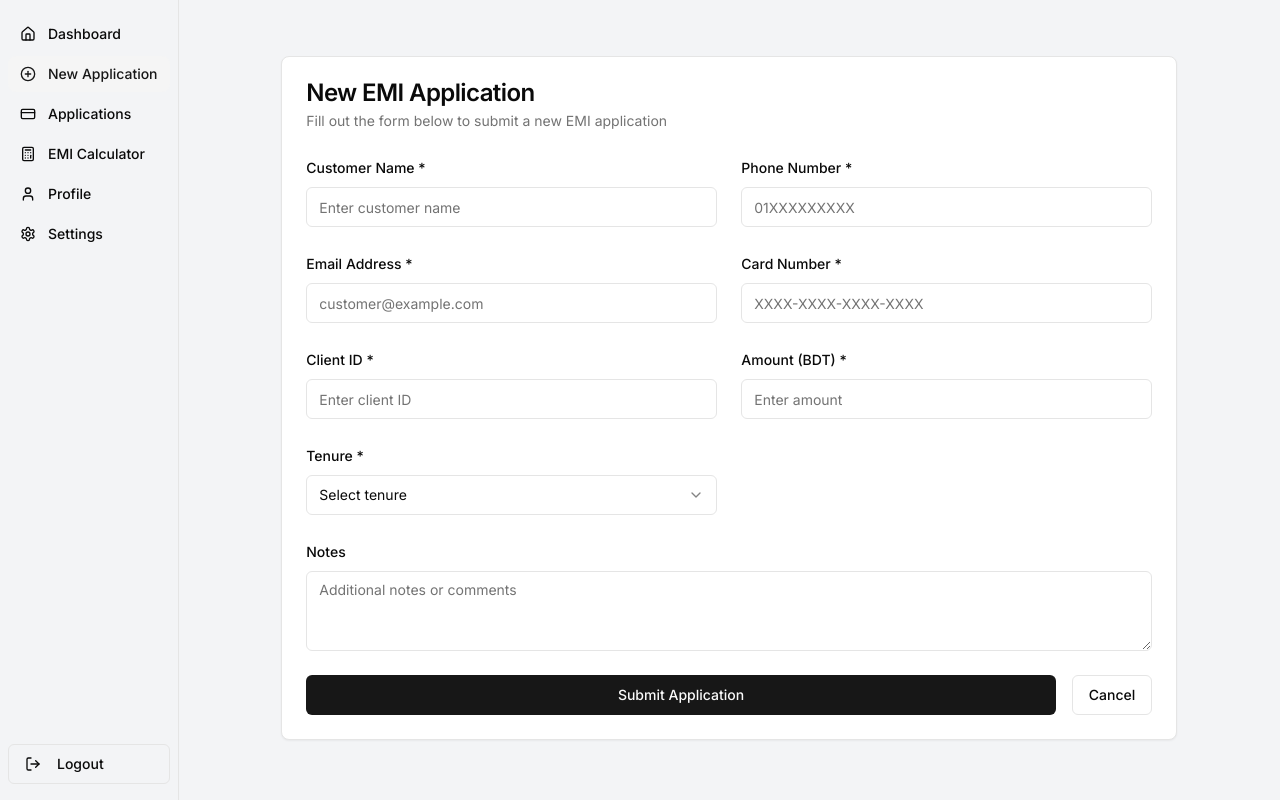
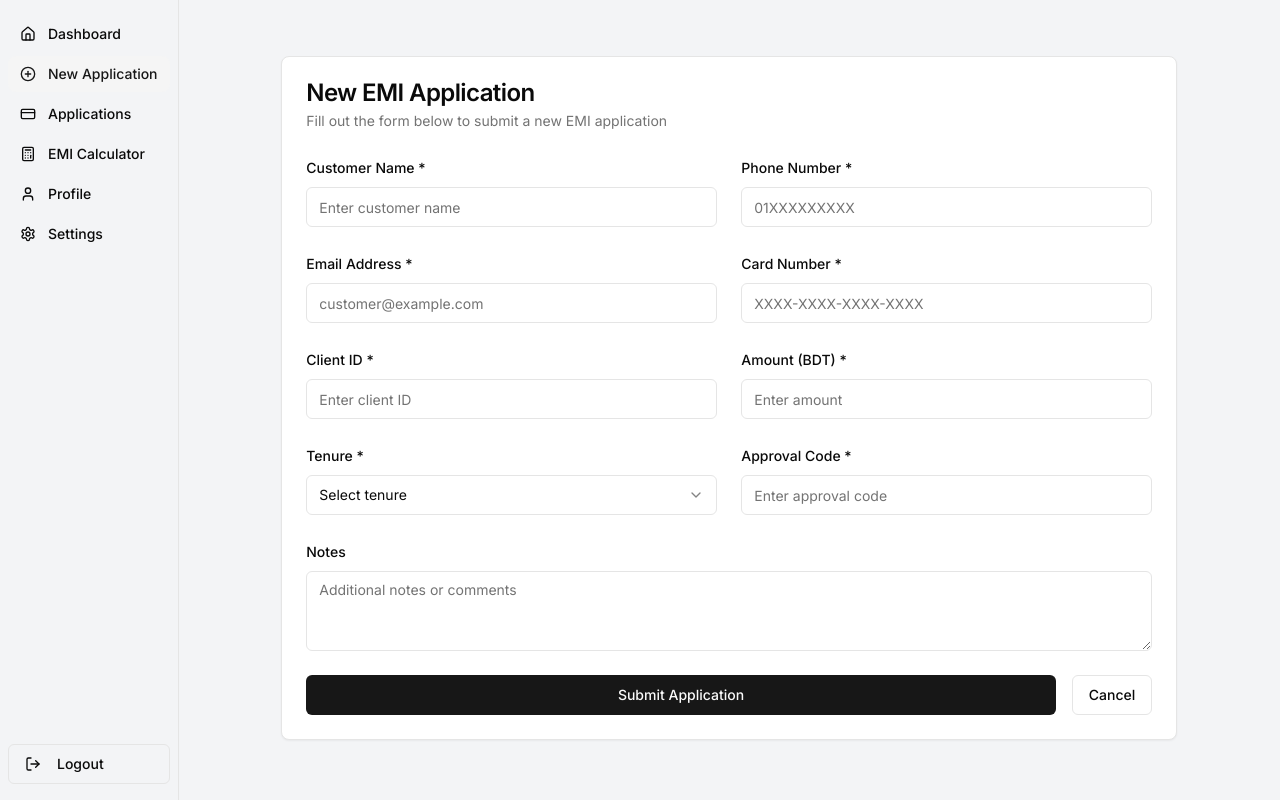
Before and after one commit to dev-sibli/smart-emi, a Next.js app: page /merchant/applications/new in a window 1280 px wide. Built offline with nearby package versions, Linux system fonts and the light colour scheme.

Commit message:
Update smart-emi-form.tsx

```diff
--- a/components/merchant/smart-emi-form.tsx
+++ b/components/merchant/smart-emi-form.tsx
@@ -30,6 +30,7 @@ export function SmartEmiForm() {
     clientId: "",
     amount: "",
     tenure: "",
+    approvalCode: "",
     notes: "",
   })
   const [errors, setErrors] = useState<Record<string, string>>({})
@@ -74,6 +75,10 @@ export function SmartEmiForm() {
       newErrors.tenure = "Tenure is required"
     }
 
+    if (!formData.approvalCode.trim()) {
+      newErrors.approvalCode = "Approval code is required"
+    }
+
     setErrors(newErrors)
     return Object.keys(newErrors).length === 0
   }
@@ -101,7 +106,7 @@ export function SmartEmiForm() {
         status: "pending",
         store: "Tech World", // In a real app, this would come from the current user's store
         merchant: "Current Merchant", // In a real app, this would come from auth context
-        approvalCode: "",
+        approvalCode: formData.approvalCode,
         notes: formData.notes,
         timeline: [
           {
@@ -121,7 +126,7 @@ export function SmartEmiForm() {
 
       toast({
         title: "Application Submitted",
-        description: `EMI application ${newApplication.id} has been submitted successfully.`,
+        description: `EMI application ${newApplication.id} has been submitted successfully with approval code ${formData.approvalCode}.`,
       })
 
       // Reset form
@@ -133,6 +138,7 @@ export function SmartEmiForm() {
         clientId: "",
         amount: "",
         tenure: "",
+        approvalCode: "",
         notes: "",
       })
 
@@ -264,6 +270,17 @@ export function SmartEmiForm() {
                 </Select>
                 {errors.tenure && <p className="text-sm text-red-600">{errors.tenure}</p>}
               </div>
+
+              <div className="space-y-2">
+                <Label htmlFor="approvalCode">Approval Code *</Label>
+                <Input
+                  id="approvalCode"
+                  value={formData.approvalCode}
+                  onChange={(e) => handleInputChange("approvalCode", e.target.value)}
+                  placeholder="Enter approval code"
+                />
+                {errors.approvalCode && <p className="text-sm text-red-600">{errors.approvalCode}</p>}
+              </div>
             </div>
 
             <div className="space-y-2">
```
